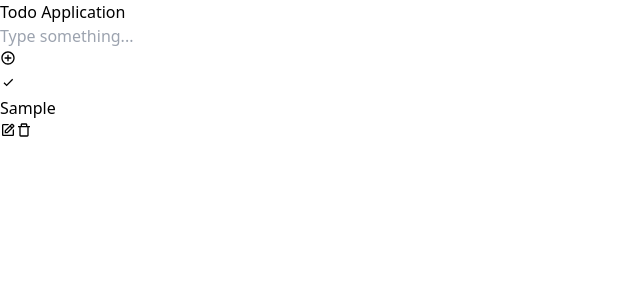
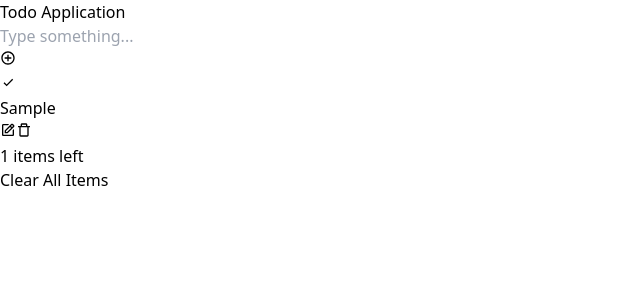
Before and after one commit to MehediAhsan/todo-app, a React (Vite) app: page / in a window 1280 px wide. Both pictures are taken after typing "Sample" into the empty fields and a click on the button 8 px from the left and 58 px from the top of the page. Shown: the top 300 px of the page, without its empty margins (0-640 px from the left). Built offline with nearby package versions, Linux system fonts and the light colour scheme.

Commit message:
added checked functionality

```diff
--- a/src/App.jsx
+++ b/src/App.jsx
@@ -1,3 +1,4 @@
+import Footer from "./components/Footer";
 import Form from "./components/Form";
 import Todos from "./components/Todos";
 
@@ -8,6 +9,7 @@ function App() {
         <h1 className="text-4xl font-semibold tracking-widest text-center uppercase">Todo Application</h1>
         <Form></Form>
         <Todos></Todos>
+        <Footer></Footer>
       </div>
     </div>
   );
--- /dev/null
+++ b/src/components/Footer.jsx
@@ -0,0 +1,29 @@
+import { useContext } from "react";
+import { TodoContext } from './../context/TodoProvider';
+
+const Footer = () => {
+  const { dispatch, todos } = useContext(TodoContext);
+
+  const clearAll = () => {
+    dispatch({ type: "DELETE_ALL" });
+  };
+
+  return (
+    <section className="flex justify-between">
+      <p className="font-semibold text-sky-800">
+        <span>{todos.length}</span> items left
+      </p>
+      {todos.length > 0 && (
+        <>
+          <div className="text-red-600 font-semibold">
+            <button className="" onClick={clearAll}>
+              Clear All Items
+            </button>
+          </div>
+        </>
+      )}
+    </section>
+  );
+};
+
+export default Footer;
--- a/src/components/TodoList.jsx
+++ b/src/components/TodoList.jsx
@@ -15,10 +15,10 @@ const TodoList = ({ id, text, isChecked }) => {
   return (
     <li className="flex items-center justify-between text-xl border-y px-7 py-5 rounded-xl ">
       <div className="flex gap-6 items-center">
-        <button className="border rounded-full p-1 border-green-500 hover:bg-green-500 hover:text-white" onClick={checkTodo}>
+        <button className={`border-2 rounded-full p-1 border-green-500 hover:bg-green-500 hover:text-white ${isChecked && "bg-green-500 text-white"}`} onClick={checkTodo}>
           <BiCheck />
         </button>
-        <p className={`text ${isChecked && "liChecked"}`}>{text}</p>
+        <p className={`${isChecked && "line-through"}`}>{text}</p>
       </div>
       <div>
         <button className="mr-2 text-blue-700">
--- a/src/reducer/TodoReducer.js
+++ b/src/reducer/TodoReducer.js
@@ -5,6 +5,19 @@ export const TodoReducer = (state, action) => {
         ...state,
         todos: [...state.todos, action.payload],
       };
+    case "CHECK_TODO":
+      return {
+        ...state,
+        todos: state.todos.map((todo) => {
+          if (todo.id === action.payload) {
+            return {
+              ...todo,
+              isChecked: !todo.isChecked,
+            };
+          }
+          return todo;
+        }),
+      };
     default:
       return state;
   }
```
